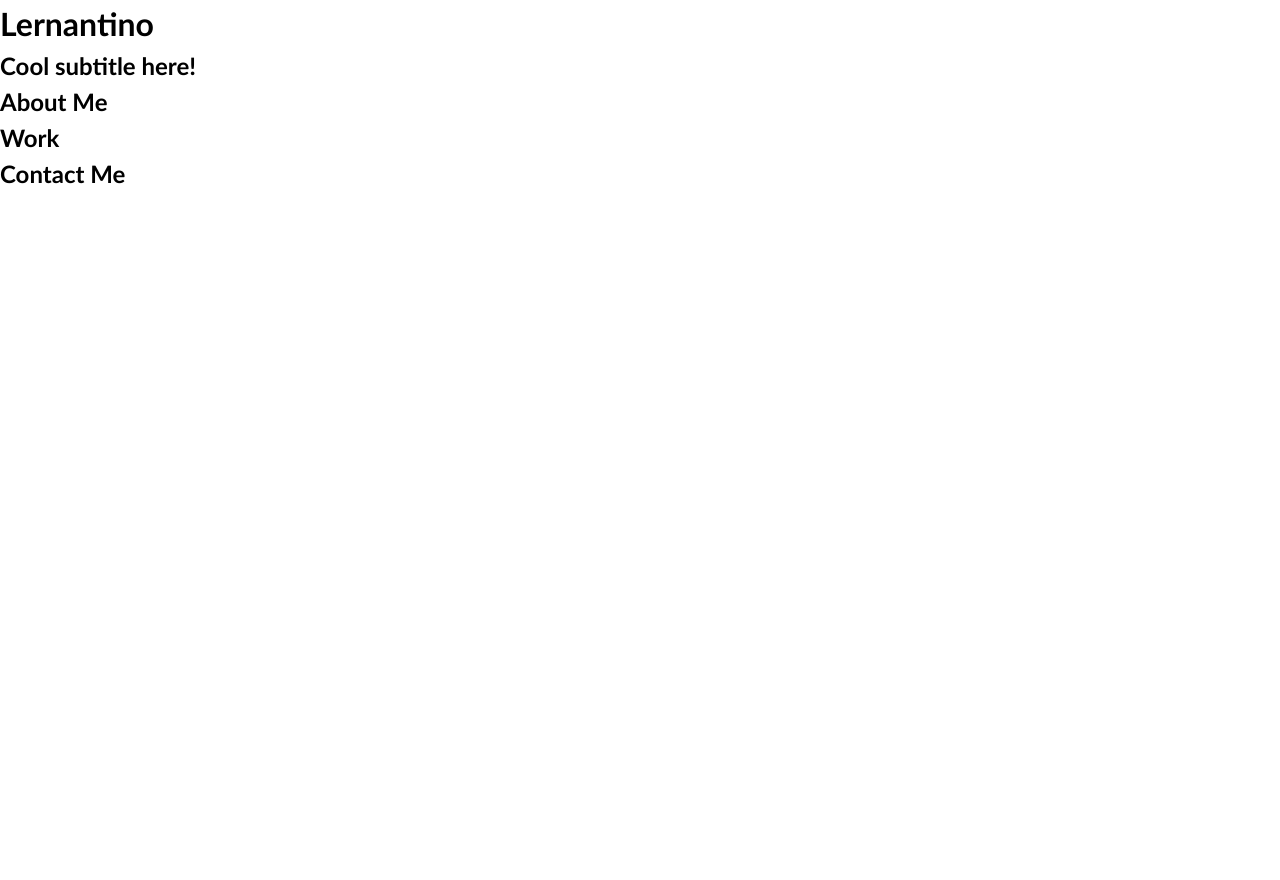
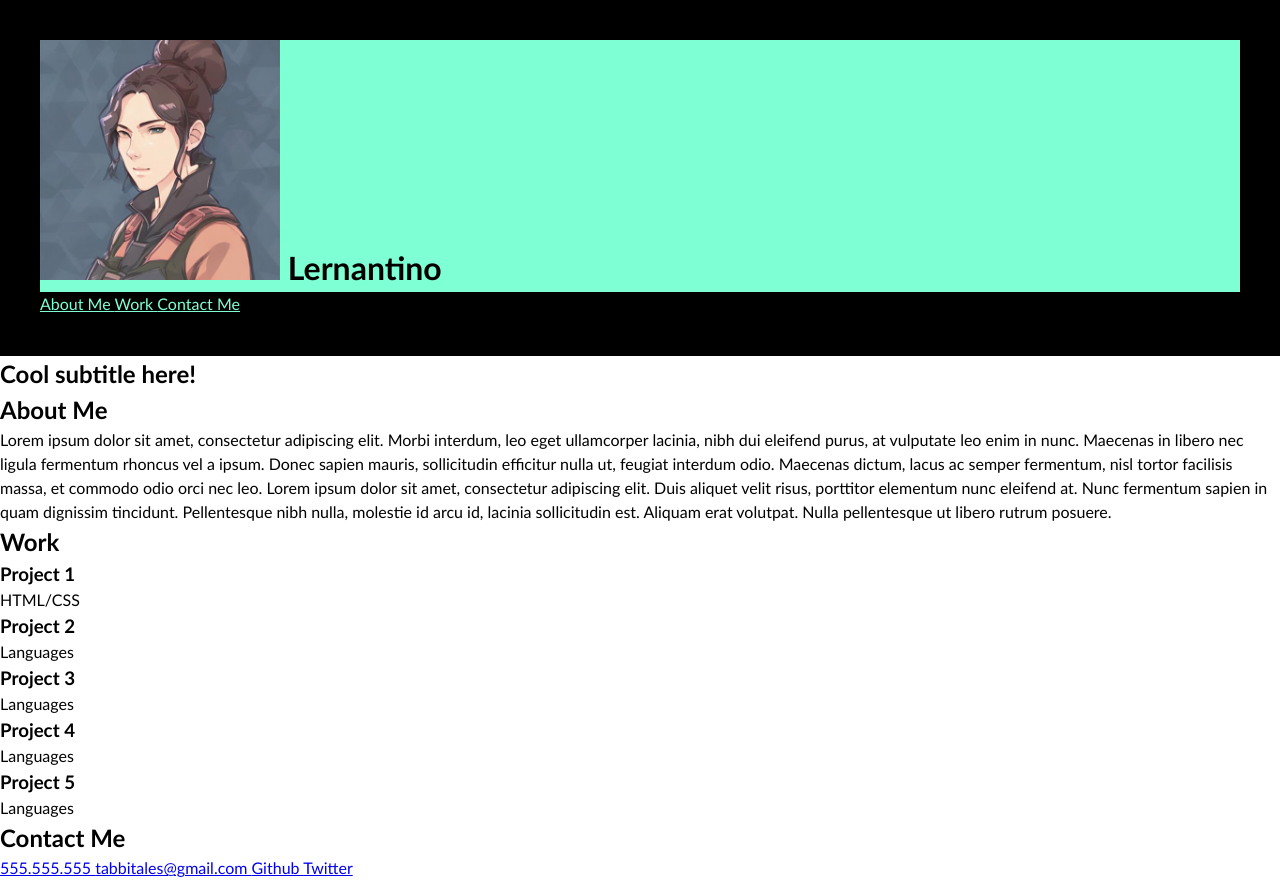
Before and after one commit to Tabbins/Portfolio1, a plain HTML site: page index.html in a window 1280 px wide. Before the commit the page ends 800 px from the top, so only its background shows below. Drawn offline with Linux system fonts and the light colour scheme; files that its build step writes are made by us from their sources.

Commit message:
Added HTML, avatar img

```diff
--- a/css/style.css
+++ b/css/style.css
@@ -21,3 +21,32 @@ h6 {
 p {
   margin: 0;
 }
+
+
+
+
+header{
+  width: 100%;
+  margin: 0;
+  padding: 2.5rem;
+  background-color: black;
+}
+
+
+h1{
+  background-color: aquamarine;
+}
+
+
+nav a{
+  color: aquamarine;
+}
+
+.avatar {
+  max-width: 20%;
+  max-height: 10%;
+}
+
+
+
+/* MEDIA QUERIES */
--- a/index.html
+++ b/index.html
@@ -6,14 +6,20 @@
   <meta name="viewport" content="width=device-width, initial-scale=1.0">
   <meta http-equiv="X-UA-Compatible" content="ie=edge">
   <title>Lernantino // Web Developer</title>
-  <link rel="stylesheet" href="./assets/css/style.css" />
+  <link rel="stylesheet" href="./css/style.css" />
 </head>
 
 <body>
   <!-- main logo / nav -->
   <header>
-    <h1>Lernantino</h1>
+    <div id="logo">
+
+      <h1> <img class="avatar" src="./images/avatar.jpg"/> Lernantino</h1>
+    </div>
     <nav>
+      <a href="#about"> About Me </a>
+      <a href="#work"> Work </a>
+      <a href="#Contact Me"> Contact Me </a>
     </nav>
   </header>
 
@@ -24,20 +30,53 @@
     </div>
   </section>
 
-  <main class="page-wrapper">
+  <main class="page-wrapper"> <!-- Idk how this works?-->
     <!-- about me -->
     <section class="page-section" id="about">
       <h2>About Me</h2>
+      <p> Lorem ipsum dolor sit amet, consectetur adipiscing elit. Morbi interdum, leo eget ullamcorper lacinia, nibh dui eleifend purus, at vulputate leo enim in nunc. Maecenas in libero nec ligula fermentum rhoncus vel a ipsum. Donec sapien mauris, sollicitudin efficitur nulla ut, feugiat interdum odio. Maecenas dictum, lacus ac semper fermentum, nisl tortor facilisis massa, et commodo odio orci nec leo. Lorem ipsum dolor sit amet, consectetur adipiscing elit. Duis aliquet velit risus, porttitor elementum nunc eleifend at. Nunc fermentum sapien in quam dignissim tincidunt. Pellentesque nibh nulla, molestie id arcu id, lacinia sollicitudin est. Aliquam erat volutpat. Nulla pellentesque ut libero rutrum posuere. </p>
     </section>
 
-    <!-- portfolio container -->
+    <!-- portfolio container - would these be background images in the sections? -->
     <section class="page-section" id="work">
       <h2>Work</h2>
+      <section class="projects">
+        <section id="project1">
+          <h3>Project 1</h3>
+          <span> HTML/CSS</span>
+        </section>
+        <section id="project2">
+          <h3>Project 2</h3>
+          <span> Languages</span>
+        </section>
+        <section id="project3">
+          <h3>Project 3</h3>
+          <span> Languages</span>
+        </section>
+        <section id="project4">
+          <h3>Project 4</h3>
+          <span> Languages</span>
+        </section>
+        <section id="project5">
+          <h3>Project 5</h3>
+          <span> Languages</span>
+        </section>
+      </section>
+
+
+      <!-- Project 1 - main.-->
+      <!-- Project 2345 split into grid of 4-->
+
     </section>
 
     <!-- contact -->
     <section class="page-section contact" id="contact">
       <h2>Contact Me</h2>
+
+      <a href="555.555.555"> 555.555.555 </a>
+      <a href="tabbitales@gmail.com"> tabbitales@gmail.com </a>
+      <a href="https://github.com/Tabbins"> Github </a>
+      <a href="twitter.com"> Twitter </a>
     </section>
   </main>
 </body>
```
Also changed, not shown: images/avatar.jpg (added), 1 other file.
